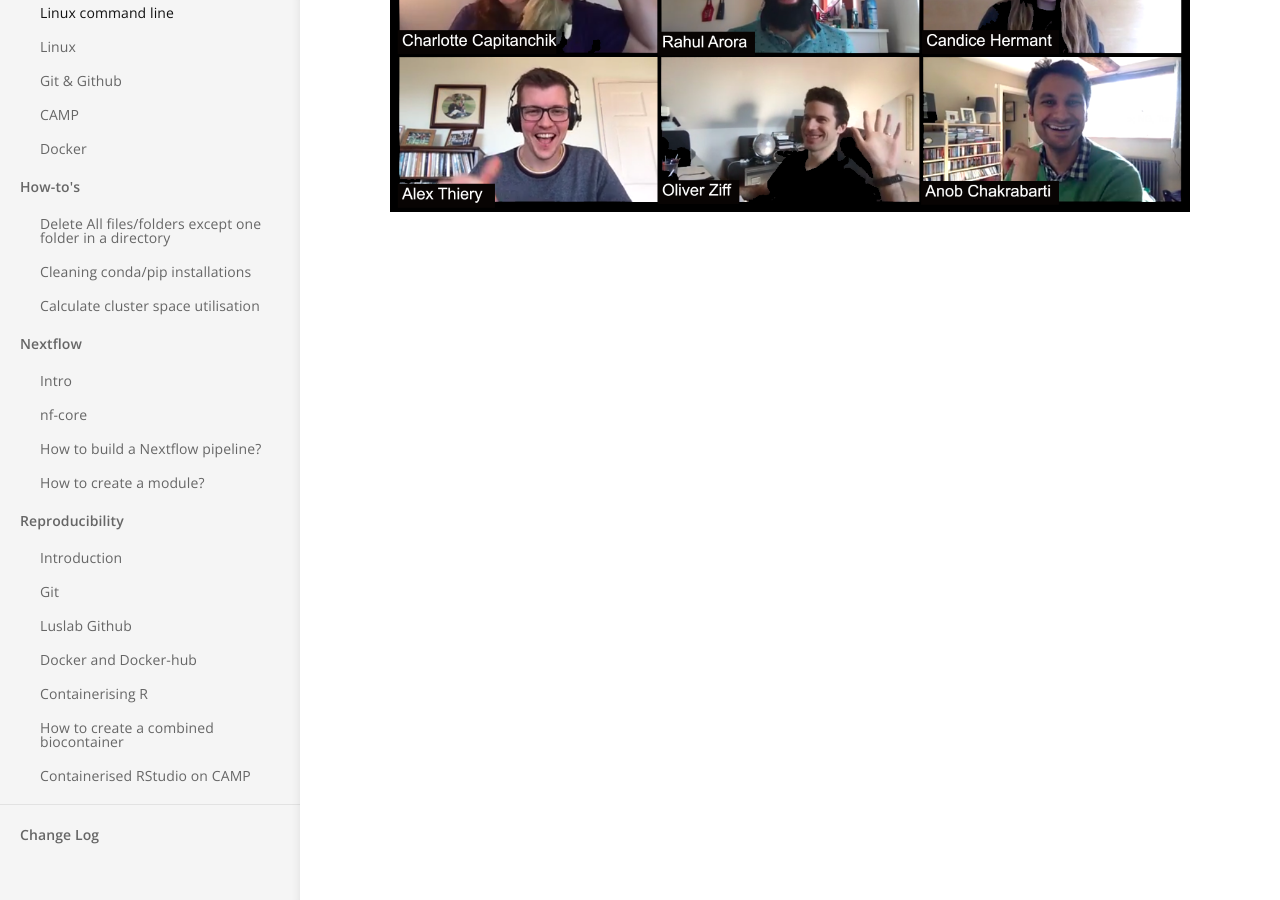
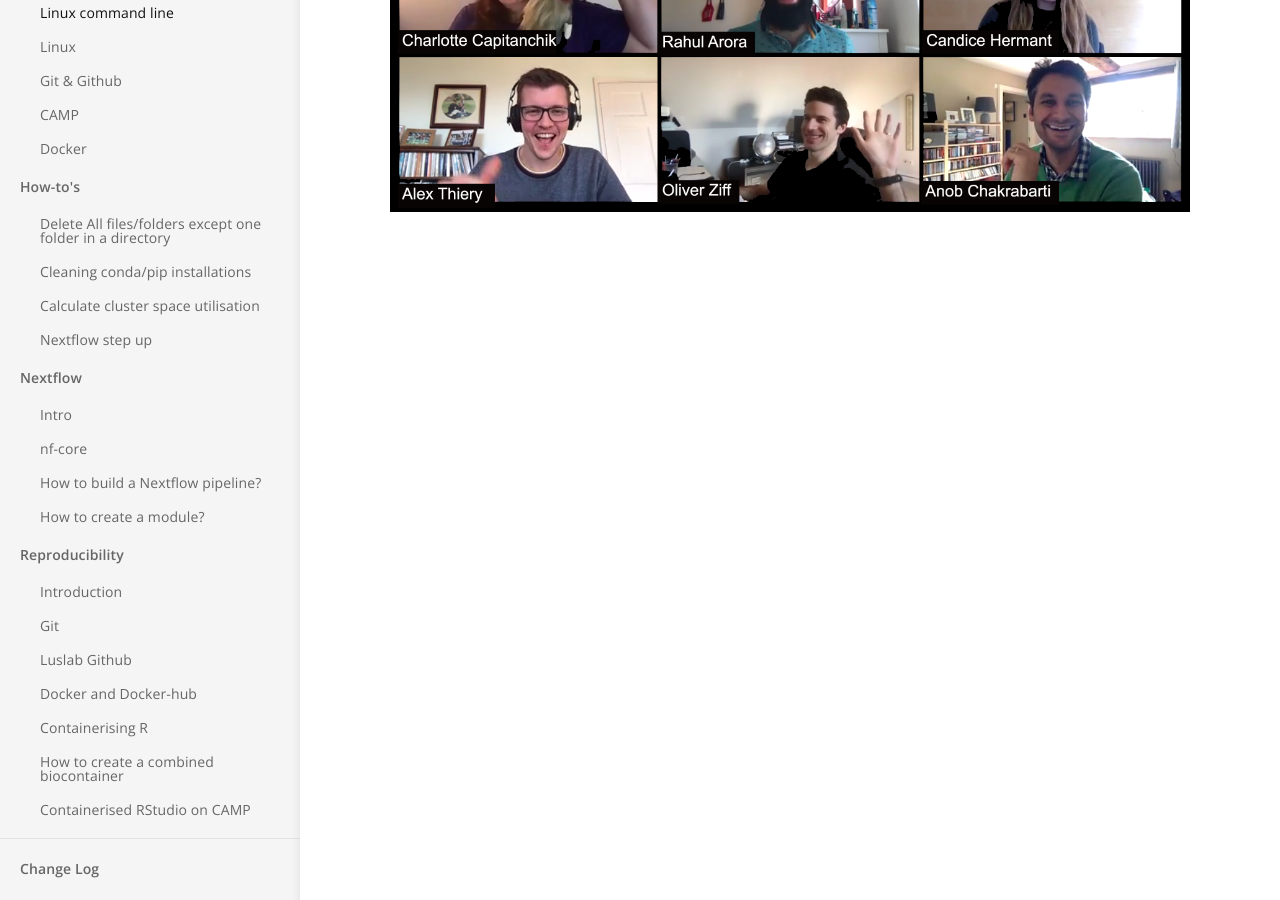
Before and after one commit to luslab/luslab.github.io, a Jekyll site: the page built from index.md, in a window 1280 px wide and 900 px high, scrolled down 633 px. Built offline with Jekyll 4.4.1, drawn with Linux system fonts in a browser that asks for light colours.

Commit message:
Update nextflow-set-up.md

```diff
--- a/_docs/how-tos/nextflow-set-up.md
+++ b/_docs/how-tos/nextflow-set-up.md
@@ -1,4 +1,8 @@
-
+---
+title: Nextflow step up
+category: How-to's
+order: 4
+---
 
 # Nextflow step up
 Please make sure to have these essential software installed before running or developing on Nextflow. In this wikipage you'll find the instructions to get your machine set up with these tools.
```
